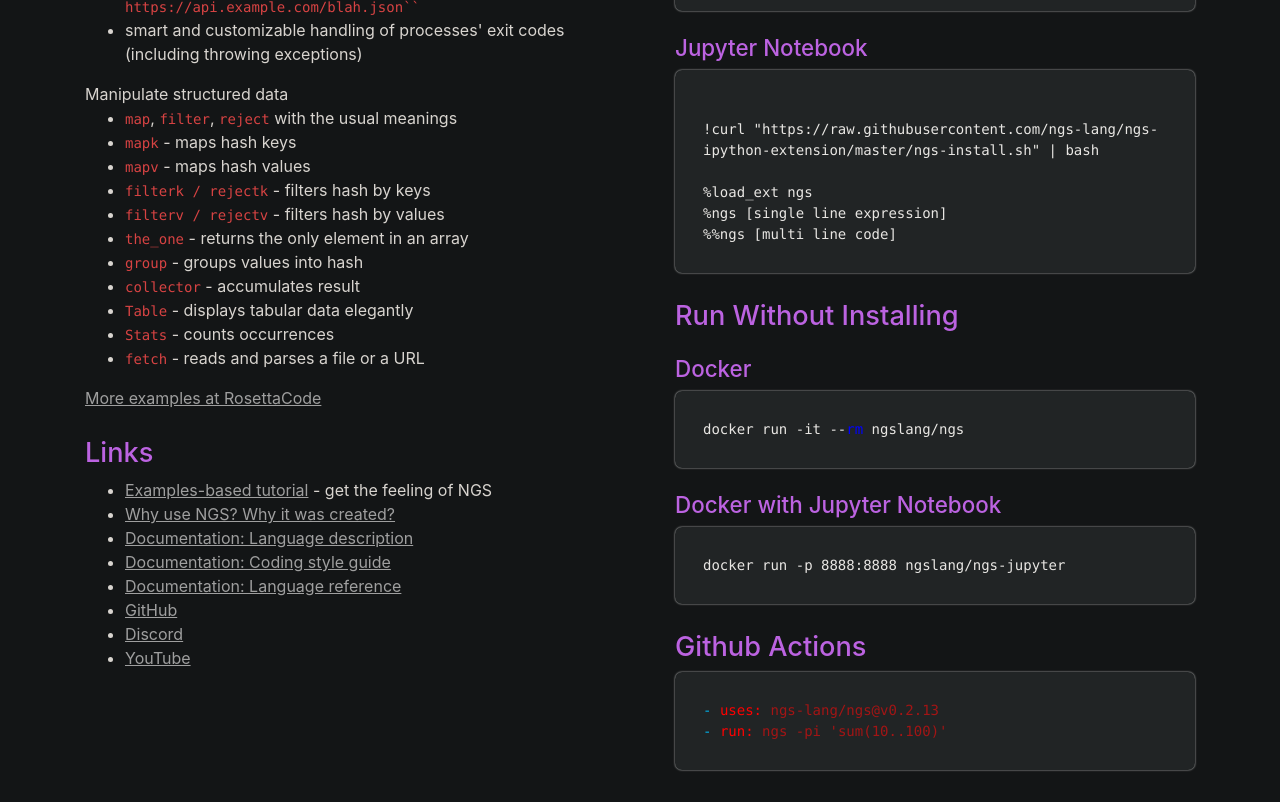
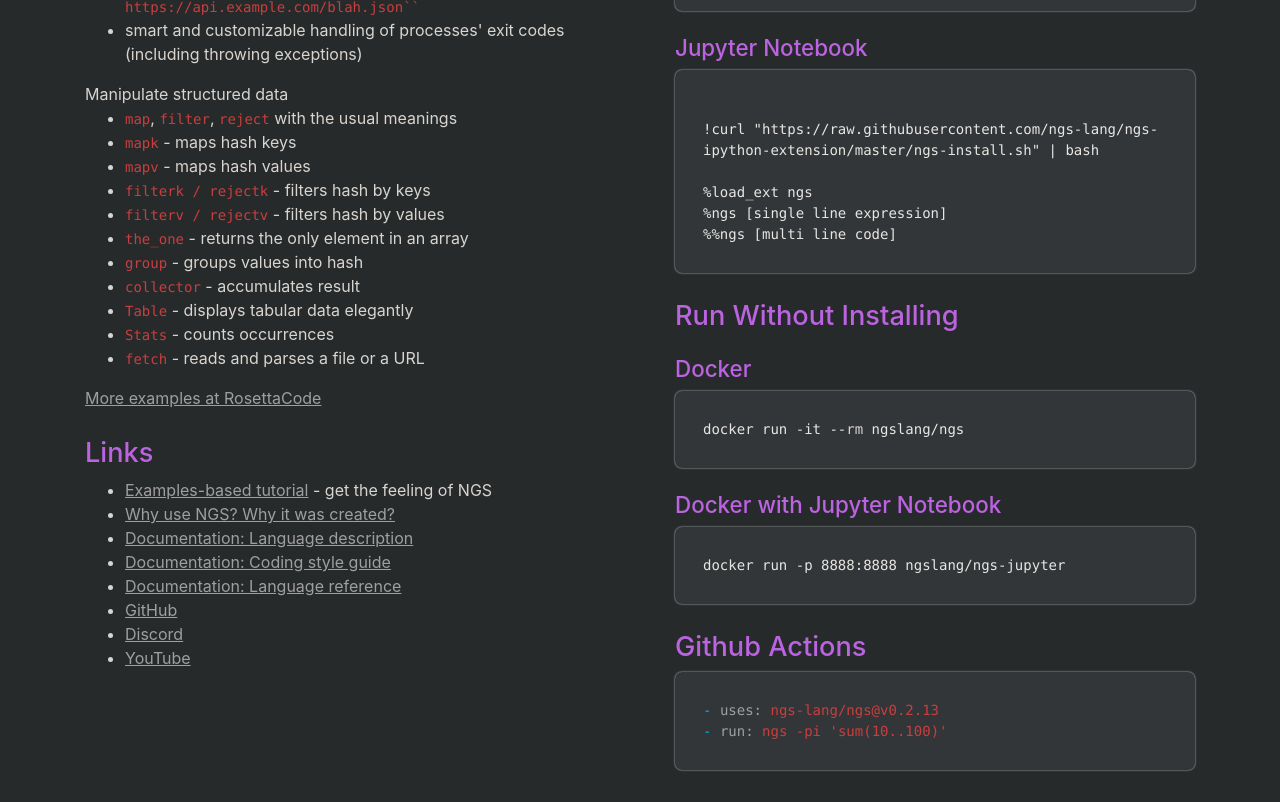
Before and after one commit to ngs-lang/ngs, a plain HTML site: page site/index.html in a window 1280 px wide. Shown: the part 886-1688 px from the top of the page. Drawn offline with nearby package versions, Linux system fonts and the dark colour scheme; a script that the page names is missing.

Commit message:
Improvements on the website theme colors

```diff
--- a/site/main.css
+++ b/site/main.css
@@ -18,13 +18,13 @@
 }
 @media (prefers-color-scheme: dark) {
 	:root {
-		--background: #131516;
+		--background: #272a2b;
 		--text: #d8d4cf;
 		--title: #bc63e1;
-		--code: #d74343;
+		--code: #c83f3f;
 		--link: #9F9F9F;
 		--icon: #9F9F9F;
-		--code-background: #212425;
+		--code-background: #323638;
 		--code-border: #E8E6E3;
 		--code-text: #E8E6E3;
 		--shadow: lightgrey;
@@ -177,3 +177,13 @@ nav .unobtrusive {
 pre, code {
 	white-space: pre-wrap;
 }
+
+.hljs-built_in {
+	color: var(--text) !important;
+}
+.hljs-attr {
+	color: var(--link) !important;
+}
+.hljs-string {
+	color: var(--code) !important;
+}
```
